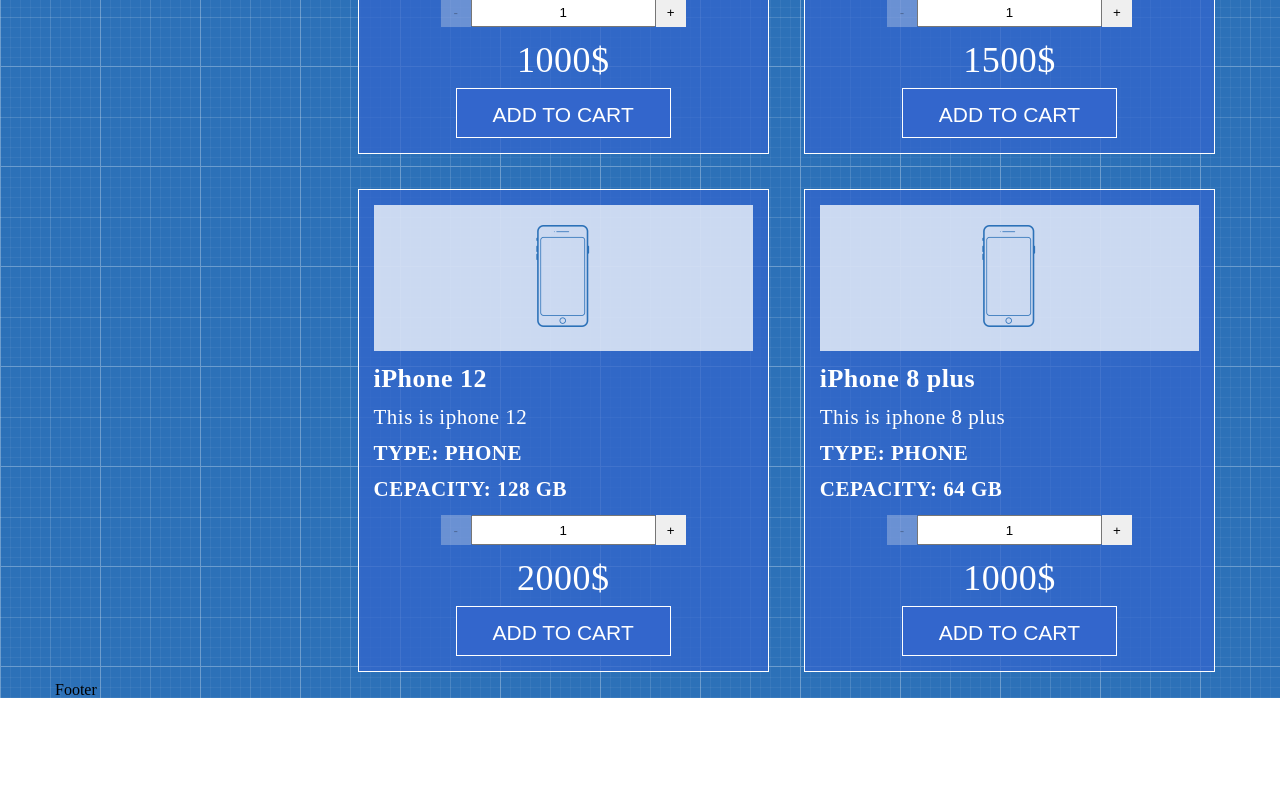
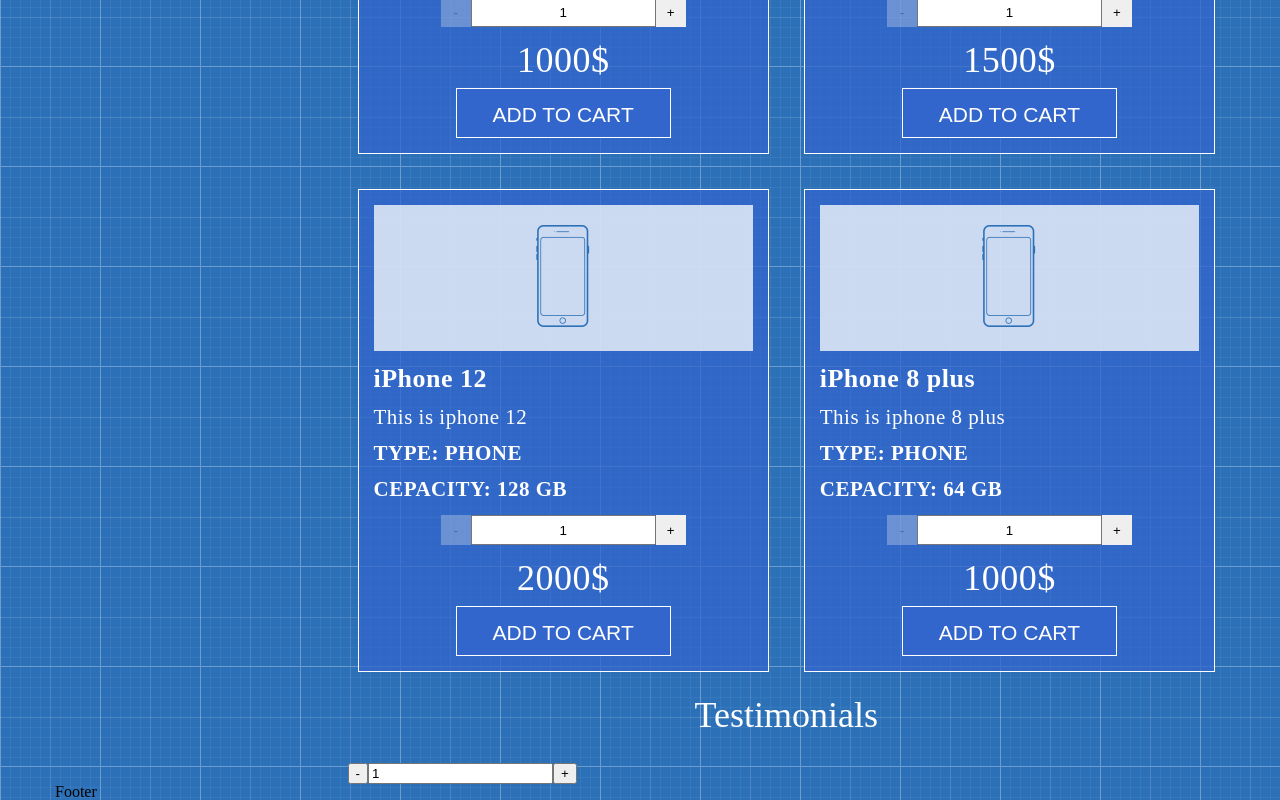
Before and after one commit to HelenPetrovska/shop-project-on-react, a React (Create React App) app: page / in a window 1280 px wide. Shown: the part 534-1334 px from the top of the page. Before the commit the page ends 1232 px from the top, so only its background shows below. Built offline with nearby package versions, Linux system fonts and the light colour scheme.

Commit message:
add Testimonials

```diff
--- a/src/App/Main/Main.js
+++ b/src/App/Main/Main.js
@@ -6,6 +6,7 @@
 
 
 import ProductList from './Products/ProductList'
+import Testimonials from '../../Components/Testimonials/Testimonials'
 
 const Main = ({
     addProductToCart,
@@ -35,6 +36,7 @@
                         )}/>
                         <Route path="/payment" component={Payment}/>
                         <Route path="/shipping" component={Shipping}/>
+                        <Route path="/" exact component={Testimonials}/>
                     </div>
                 </div>
             </div>
--- /dev/null
+++ b/src/Components/Testimonials/Testimonials.js
@@ -0,0 +1,14 @@
+import React from 'react'
+
+const Testimonials = () => {
+    return (
+        <>
+            <div className="page-title">Testimonials</div>
+            <button>-</button>
+            <input type="text" value="1 "/>
+            <button>+</button>
+        </>
+    )
+}
+
+export default Testimonials
```
